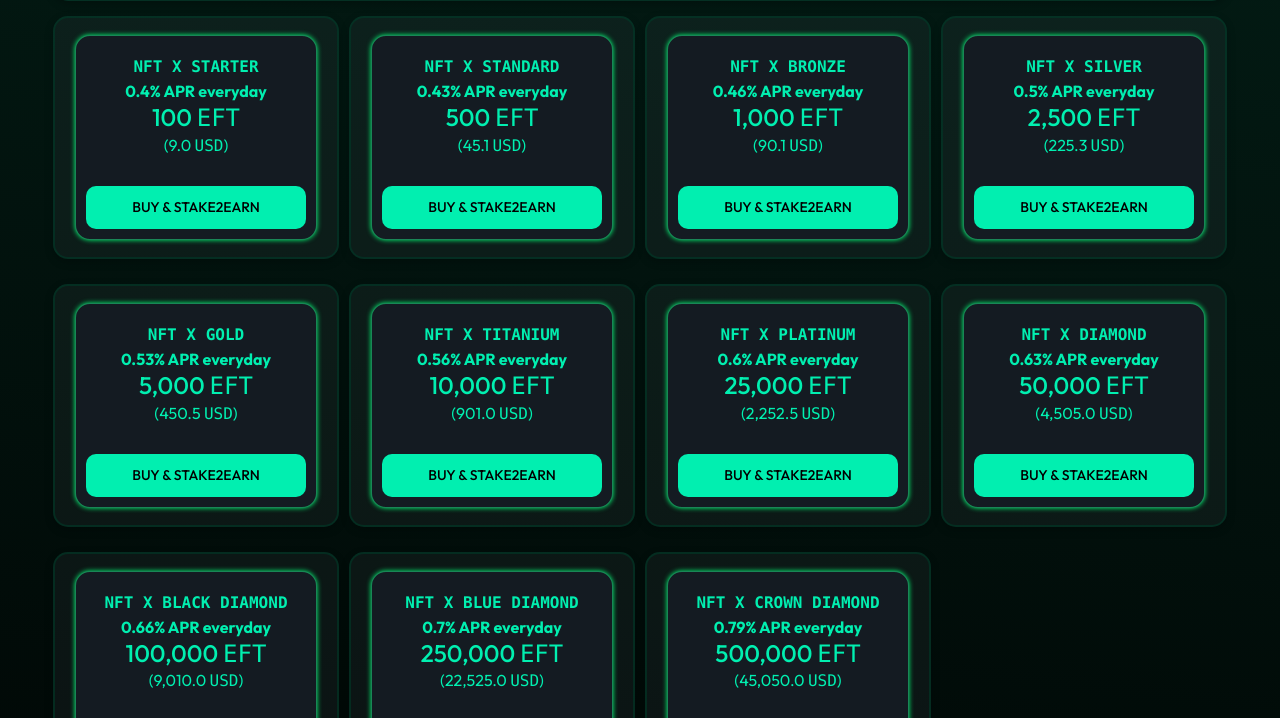
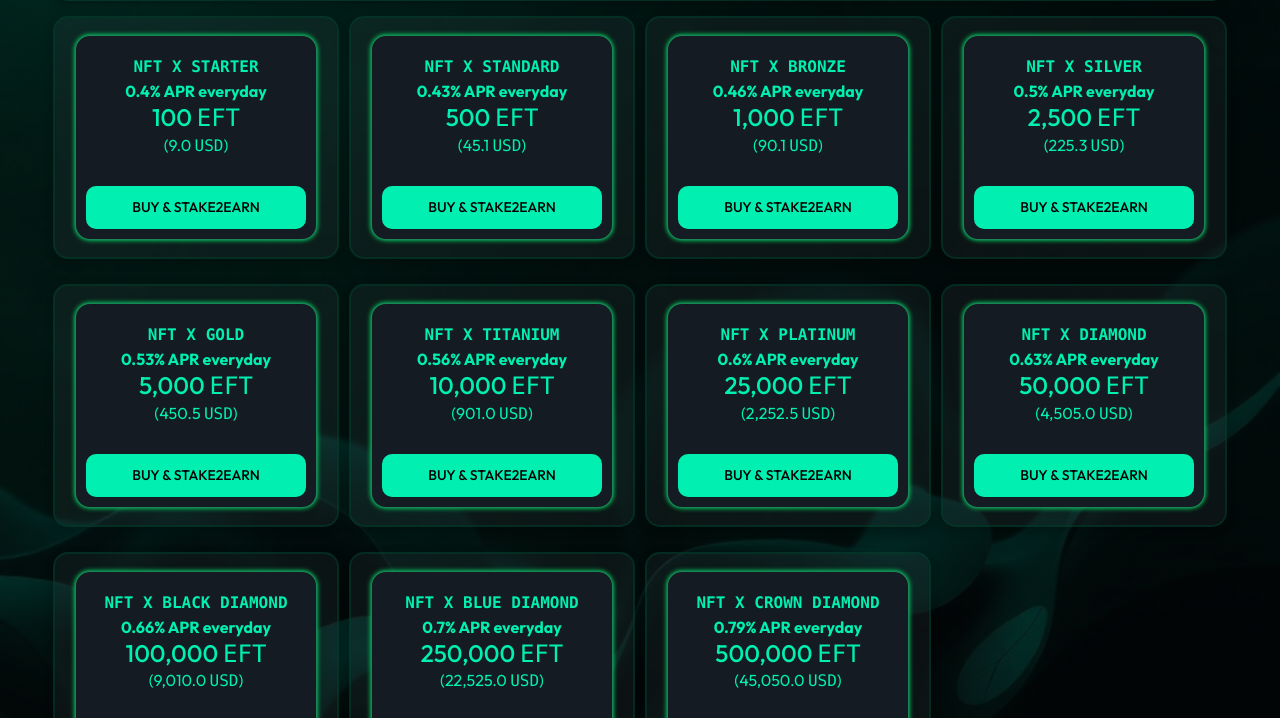
Before and after one commit to lixxkook00/ecofusion-v2, a plain HTML site: page nft.html in a window 1280 px wide. Shown: the part 251-969 px from the top of the page. Drawn offline with nearby package versions, Linux system fonts and the light colour scheme.

Commit message:
change dashboard background

```diff
--- a/assets/css/main.css
+++ b/assets/css/main.css
@@ -753,9 +753,8 @@ input:focus-visible{
 }
 
 .dashboard-bg {
-    /* background: #000 url(../images/bg-main.jpg) no-repeat center center; */
-    background: rgb(3,30,22);
-    background: linear-gradient(186deg, rgba(3,30,22,1) 0%, rgba(1,8,6,1) 100%);
+    background: linear-gradient(rgba(0, 0, 0, 0.6), rgba(2, 2, 2, 0.8)), url(../images/bg.jpg) no-repeat left center;
+    background-size: cover;
 }
 
 .form-logo{
```
